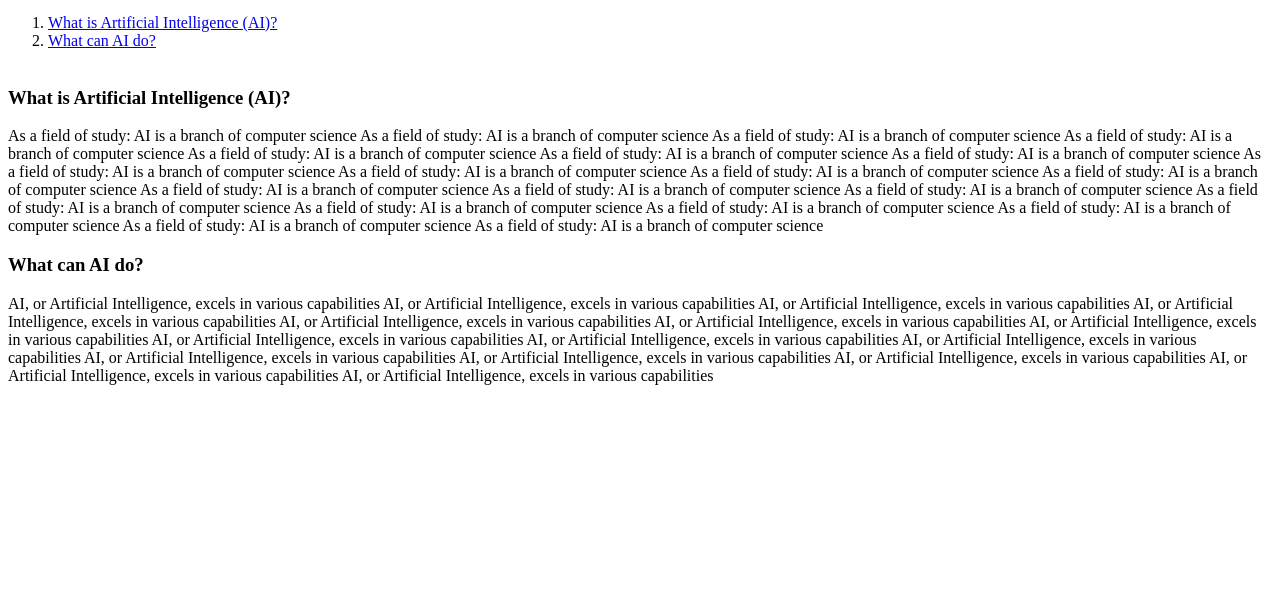
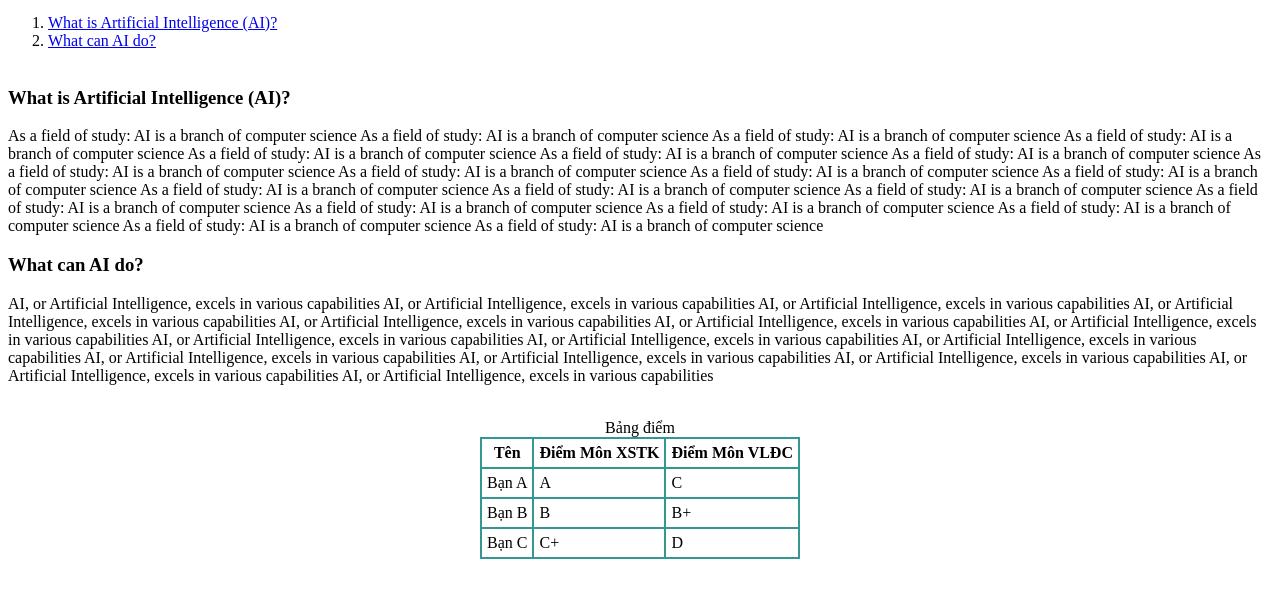
Before and after one commit to Hyradabezt/Hyradabezt.github.io, a plain HTML site: page week 4/index.html in a window 1280 px wide. Shown: the part 118-716 px from the top of the page. Drawn offline with Linux system fonts and the light colour scheme.

Commit message:
Update index.html

```diff
--- a/week 4/index.html
+++ b/week 4/index.html
@@ -69,5 +69,29 @@
         text-decoration: underline;
       }
     </style>
+    <br>
+    <table border="1" align="center" cellpadding="5" cellspacing="0" bordercolor="#33999">
+      <caption align="center">Bảng điểm</caption>
+      <tr>
+        <th>Tên</th>
+        <th>Điểm Môn XSTK</th>
+        <th>Điểm Môn VLĐC</th>
+      </tr>
+      <tr>
+        <td>Bạn A</td>
+        <td>A</td>
+        <td>C</td>
+      </tr>
+      <tr>
+        <td>Bạn B</td>
+        <td>B</td>
+        <td>B+</td>
+      </tr>
+      <tr>
+        <td>Bạn C</td>
+        <td>C+</td>
+        <td>D</td>
+      </tr>
+    </table>
   </body>
 </html>
```
